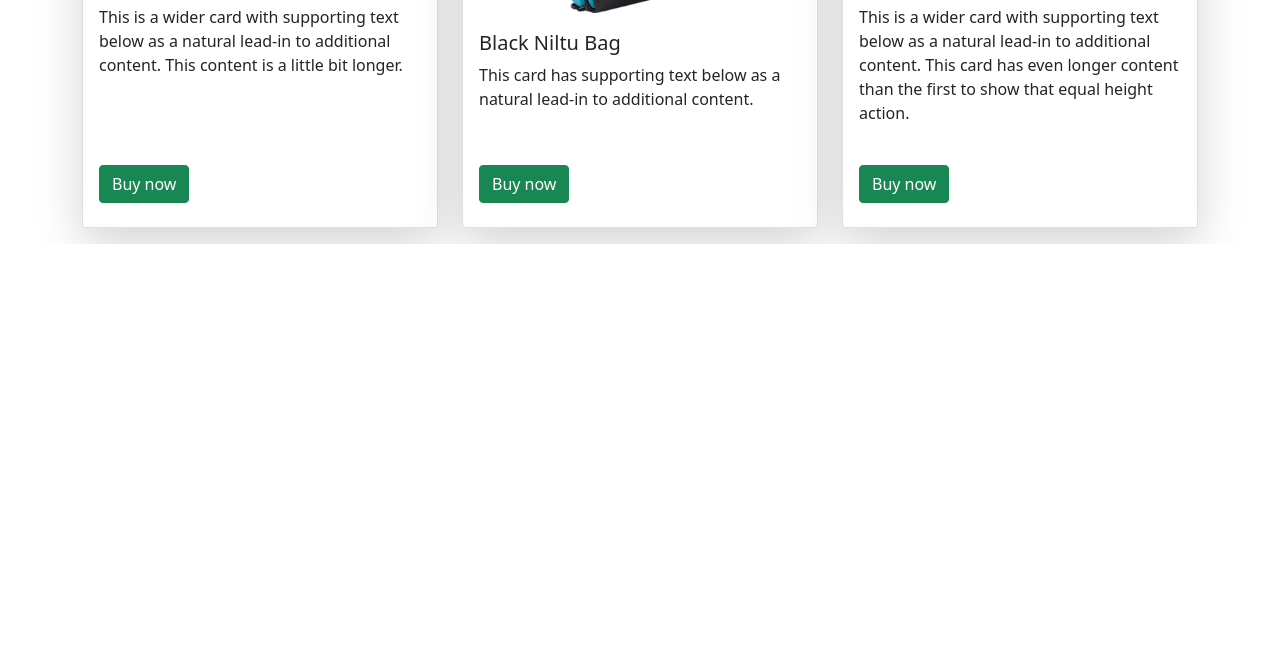
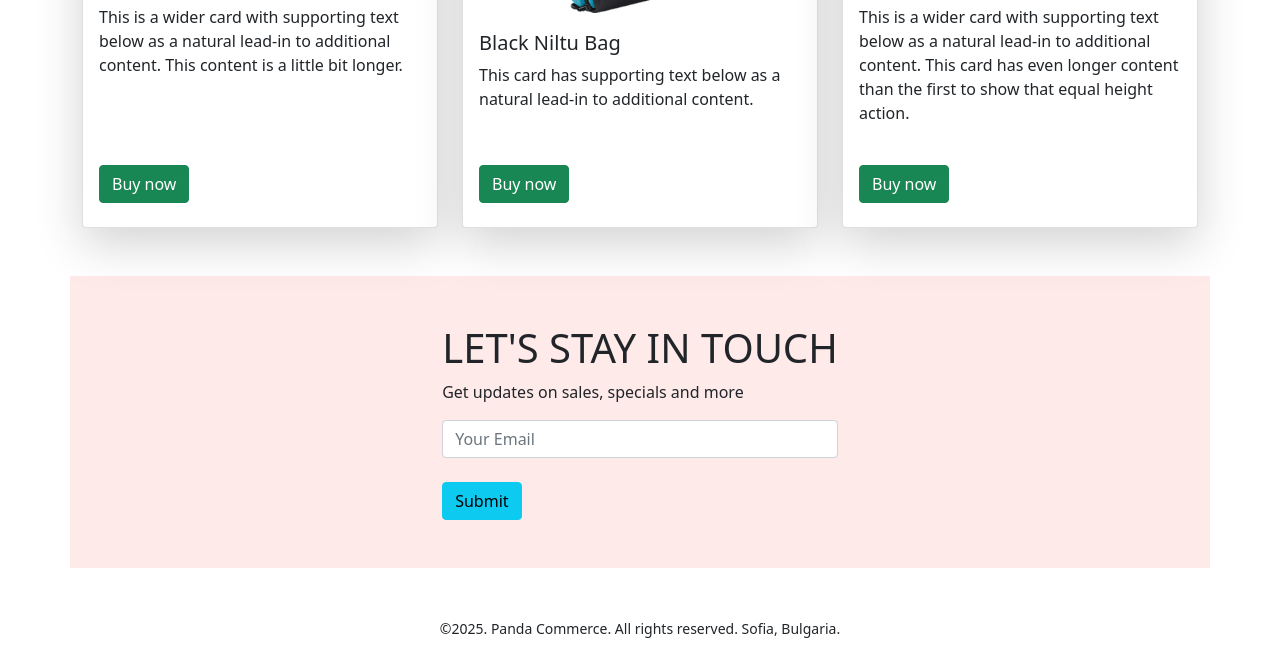
Before and after one commit to rafi983/Panda-Ecommerce, a plain HTML site: page index.html in a window 1280 px wide. Shown: the part 1833-2489 px from the top of the page. Before the commit the page ends 2077 px from the top, so only its background shows below. Drawn offline with nearby package versions, Linux system fonts and the light colour scheme.

Commit message:
ceontent added

```diff
--- a/css/style.css
+++ b/css/style.css
@@ -1,3 +1,4 @@
-.carousel {
+.carousel,
+.subscribe {
   background-color: #feeae9;
 }
--- a/index.html
+++ b/index.html
@@ -343,6 +343,31 @@
         </div>
       </div>
     </section>
+    <!-- -----------subscribe---------- -->
+
+    <section class="subscribe container d-flex justify-content-center my-5">
+      <div class="p-5">
+        <h1>LET'S STAY IN TOUCH</h1>
+        <p>Get updates on sales, specials and more</p>
+        <input
+          type="email"
+          class="form-control w-100"
+          placeholder="Your Email"
+        />
+        <br />
+        <button type="submit" class="btn btn-info">Submit</button>
+      </div>
+    </section>
+
+    <!-- -------footer--------- -->
+    <footer>
+      <p class="text-center">
+        <small
+          >©2025. Panda Commerce. All rights reserved. Sofia, Bulgaria.</small
+        >
+      </p>
+    </footer>
+
     <script
       src="https://cdn.jsdelivr.net/npm/bootstrap@5.0.2/dist/js/bootstrap.bundle.min.js"
       integrity="sha384-MrcW6ZMFYlzcLA8Nl+NtUVF0sA7MsXsP1UyJoMp4YLEuNSfAP+JcXn/tWtIaxVXM"
```
